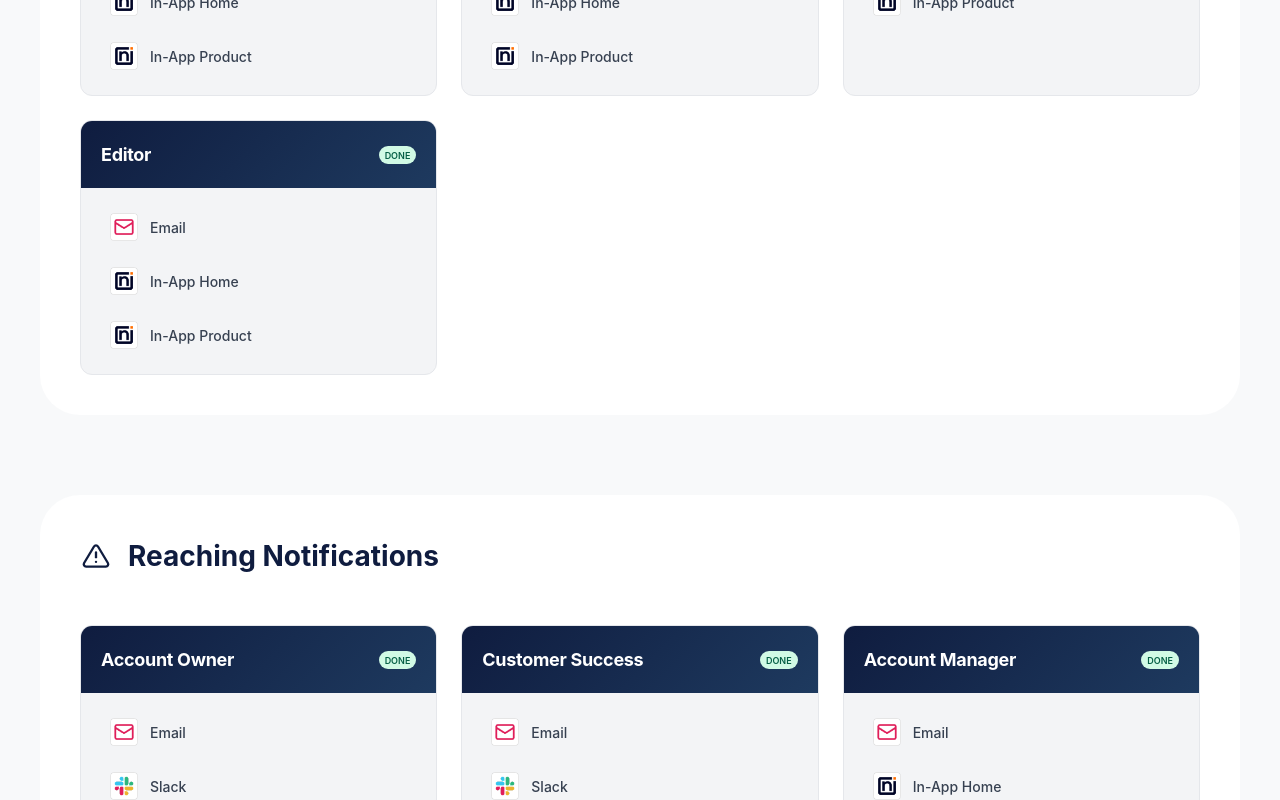
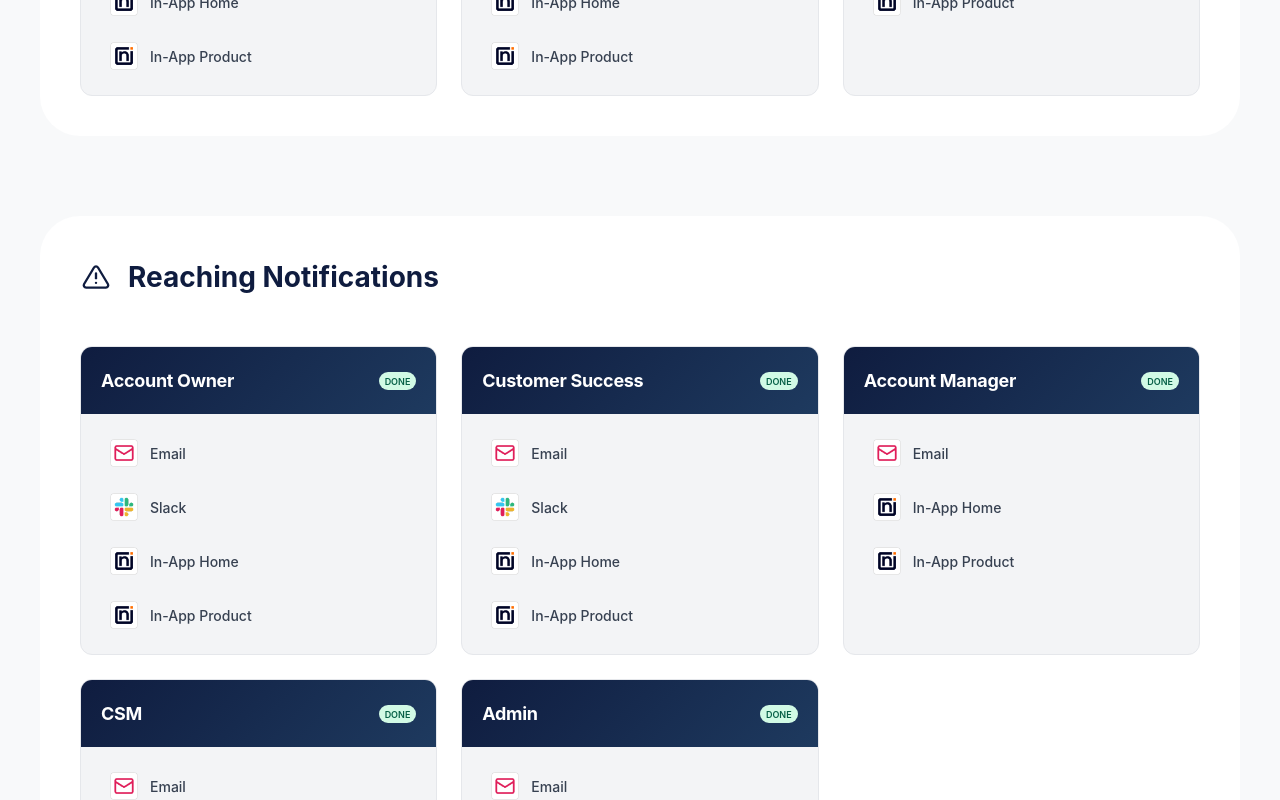
Before and after one commit to osama-eldrieny/threshold-notifications, a React (Vite) app: page / in a window 1280 px wide. Shown: the part 1080-1880 px from the top of the page. Built offline with nearby package versions, Linux system fonts and the light colour scheme; what @exp-textura/react would draw is missing.

Commit message:
fix: Remove email notifications from editor user type

```diff
--- a/src/data/notifications/approaching.js
+++ b/src/data/notifications/approaching.js
@@ -83,16 +83,5 @@ export const approachingContent = {
       cta1: 'Go to account',
       cta2: 'View dashboard'
     }
-  },
-  editor: {
-    email: {
-      subject: 'Usage Notice: Workflow Instances Approaching Limit',
-      title: 'Workflow Instances Usage at 80%',
-      greeting: 'Hello,',
-      body: 'Your organization is currently using 80% of your allocated Workflow Instances quota.\n\nCurrent Usage: 800 / 1000 instances\n\nThis is a good time to review your active workflows and optimize resource usage, or contact your administrator to discuss expanding your allocation.',
-      yourMove: 'Review active workflows and optimize usage.',
-      cta1: 'View workflows',
-      cta2: 'Contact admin'
-    }
   }
 };
--- a/src/data/notifications/contentResolver.js
+++ b/src/data/notifications/contentResolver.js
@@ -60,9 +60,9 @@ export const availabilityMatrix = {
     exceeding: ['email']
   },
   editor: {
-    approaching: ['email'],
-    reaching: ['email'],
-    exceeding: ['email']
+    approaching: [],
+    reaching: [],
+    exceeding: []
   }
 };
 
--- a/src/data/notifications/exceeding.js
+++ b/src/data/notifications/exceeding.js
@@ -69,16 +69,5 @@ export const exceedingContent = {
       cta1: 'Go to account',
       cta2: 'View dashboard'
     }
-  },
-  editor: {
-    email: {
-      subject: 'CRITICAL: Workflow Instances Quota EXCEEDED',
-      title: 'CRITICAL: Quota Exceeded - Service at Risk',
-      greeting: 'Hello,',
-      body: 'CRITICAL ALERT: Your organization has EXCEEDED its Workflow Instances quota by 5%.\n\nCurrent Usage: 1050 / 1000 instances\n\nYour account is now at CRITICAL status. Service disruptions and performance throttling may occur.\n\nIMPORTANT ACTIONS REQUIRED:\n1. Immediately deactivate or delete non-essential workflows\n2. Optimize remaining workflows for efficiency\n3. Contact your administrator for emergency quota expansion\n4. Review usage patterns to prevent future overages\n\nFailure to reduce usage may result in service limitations.',
-      yourMove: 'Take immediate action to reduce usage.',
-      cta1: 'Delete workflows',
-      cta2: 'Emergency help'
-    }
   }
 };
--- a/src/data/notifications/reaching.js
+++ b/src/data/notifications/reaching.js
@@ -69,16 +69,5 @@ export const reachingContent = {
       cta1: 'Go to account',
       cta2: 'View dashboard'
     }
-  },
-  editor: {
-    email: {
-      subject: 'ACTION REQUIRED: Workflow Instances Quota Critical',
-      title: 'Critical: Workflow Instances at 95% Limit',
-      greeting: 'Hello,',
-      body: 'Your organization\'s Workflow Instances quota is now critically high at 95% usage.\n\nCurrent Usage: 950 / 1000 instances\n\nTo avoid service disruptions, please take immediate action:\n1. Review and optimize existing workflows\n2. Archive or delete unused workflows\n3. Contact your administrator about expanding your quota\n\nNew workflow creation may be limited when quota is exceeded.',
-      yourMove: 'Urgently optimize workflow usage or contact admin.',
-      cta1: 'Manage workflows',
-      cta2: 'Contact admin'
-    }
   }
 };
```
